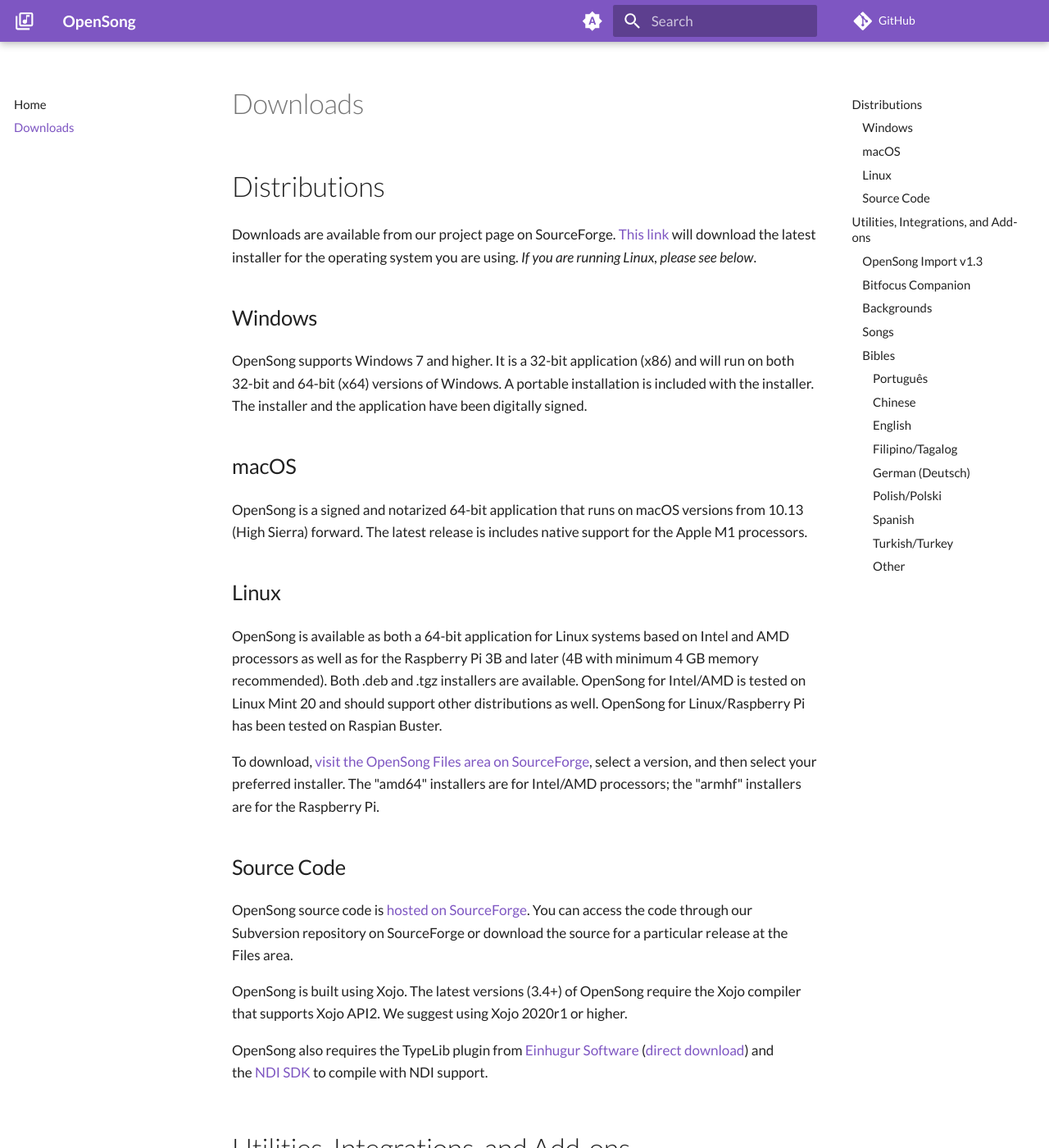
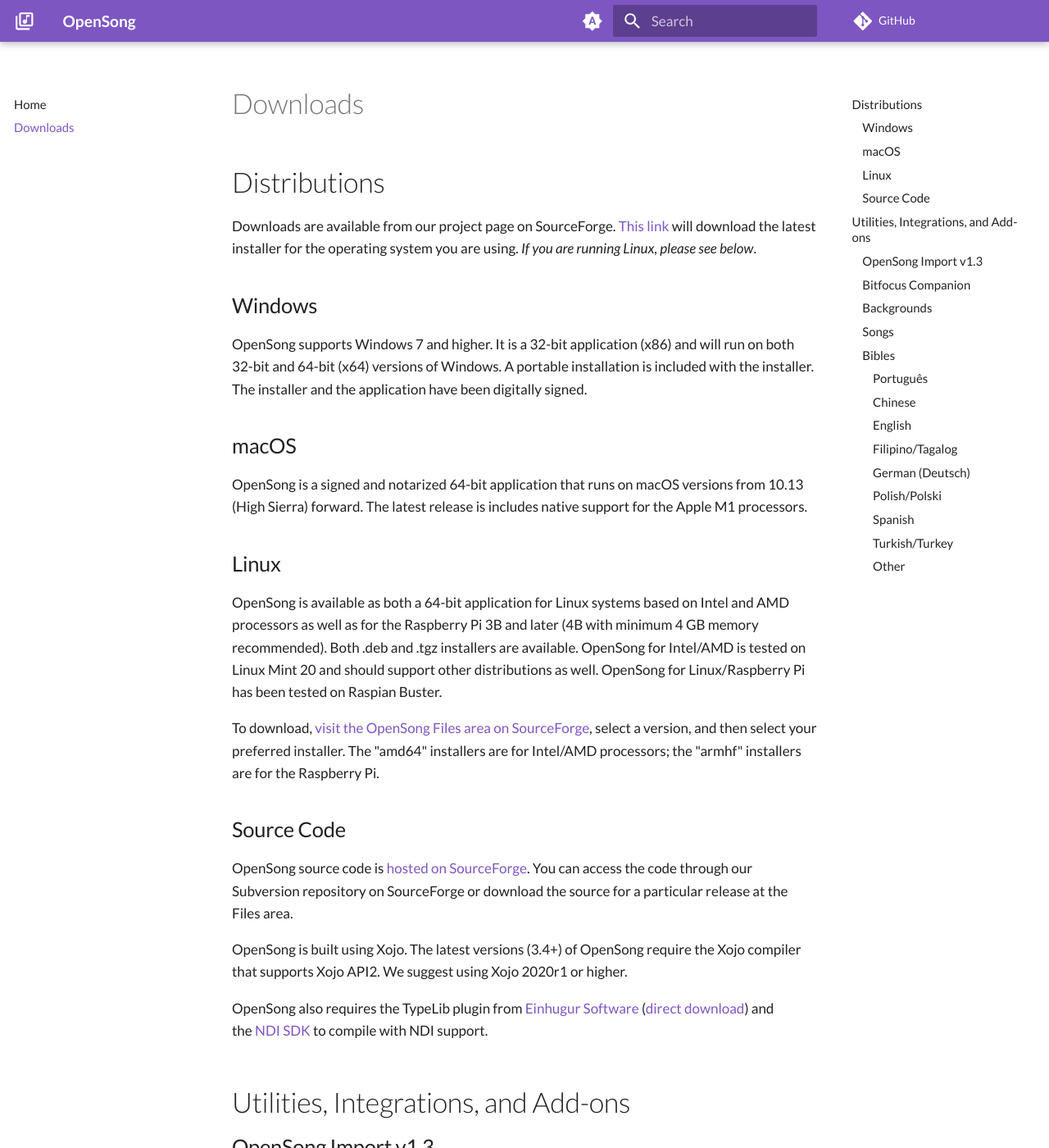
Before and after one commit to seansbox/opensong-org, an MkDocs documentation site: the page built from docs/downloads.md, in a window 1280 px wide and 1400 px high. Shown: the whole window at 82% size. Built offline with MkDocs 1.6.1 and Material for MkDocs 9.7.7, drawn with Linux system fonts in a browser that asks for light colours; comment, search, counter and statistics services are not loaded.

Commit message:
visual adjustment

```diff
--- a/docs/stylesheets/style.css
+++ b/docs/stylesheets/style.css
@@ -7,9 +7,11 @@
 }
 
 h2 {
+  line-height: 1.1em !important;
   font-size: 2em !important;
 }
 h3 {
+  line-height: 1.1em !important;
   font-size: 1.5em !important;
 }
 
```
Also changed, not shown: docs/index.md (+2 -0 lines).
